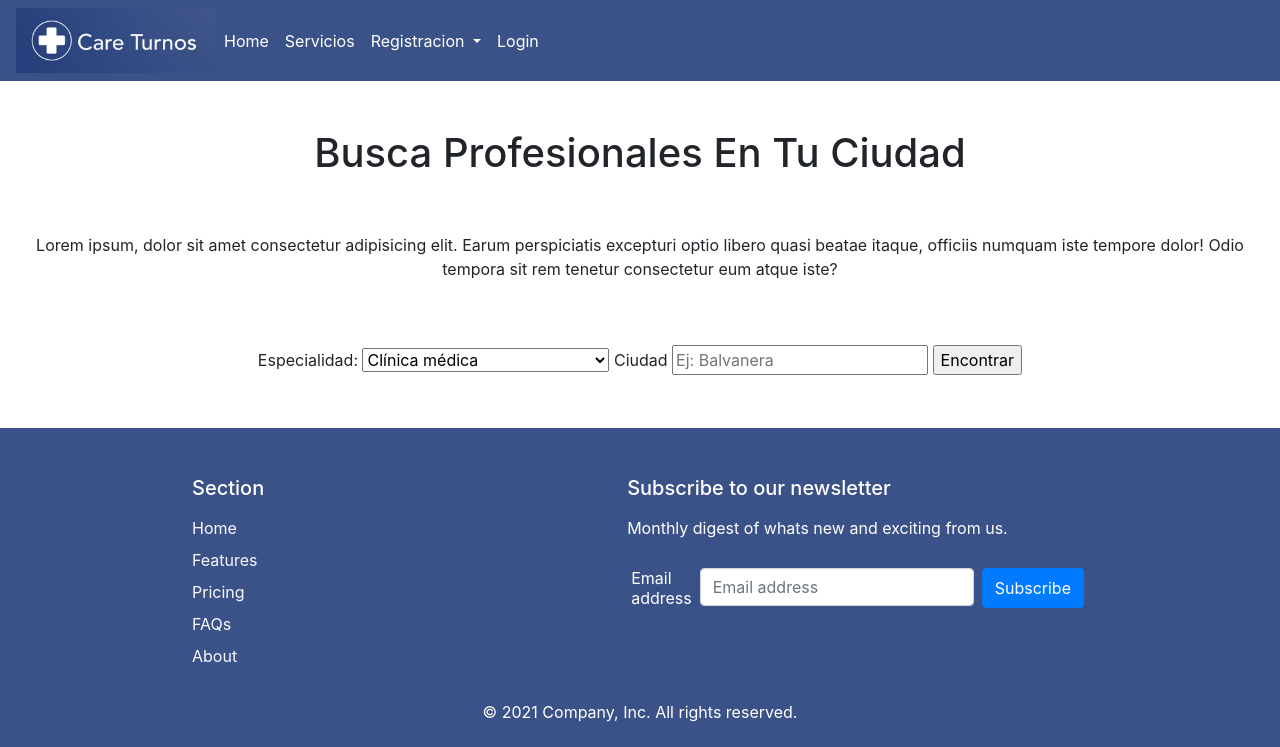
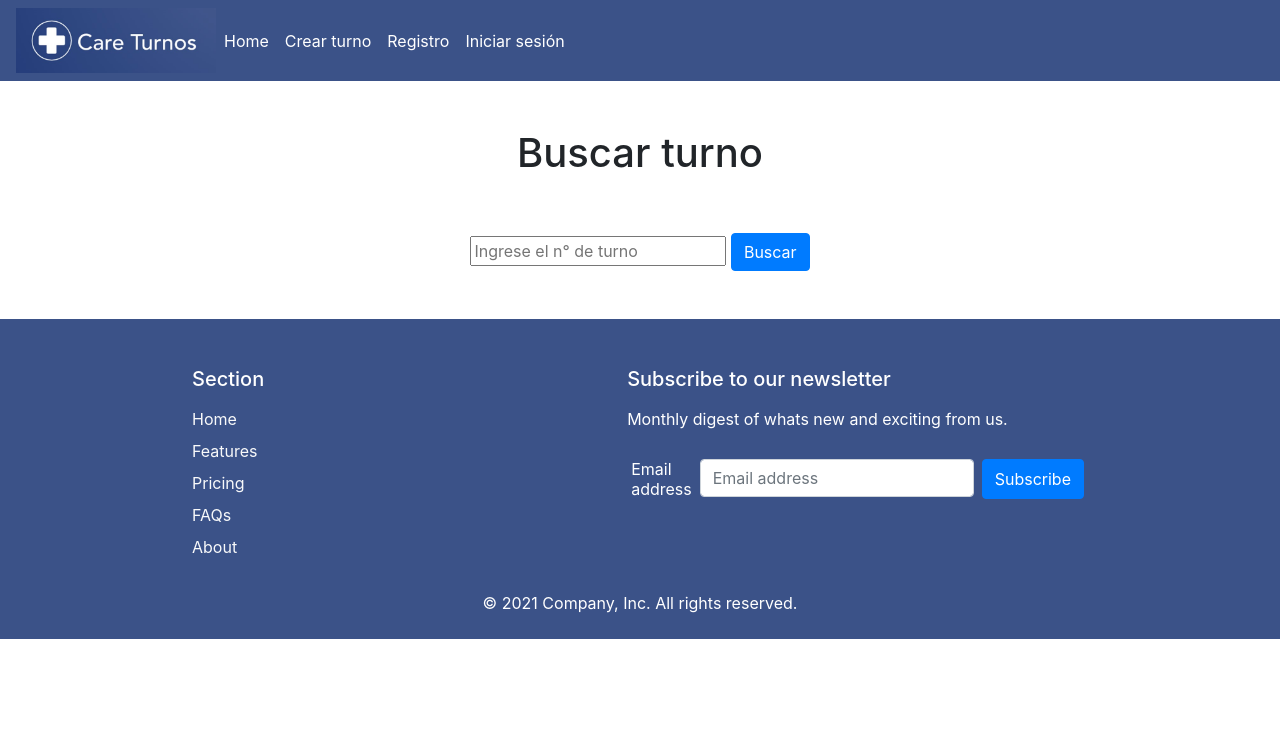
Before and after one commit to paulasofiasingh/GestionDeTurnos, a Django app: page / in a window 1280 px wide. Shown: the top 747 px of the page. Run offline with Django 4.2, Linux system fonts and the light colour scheme.

Commit message:
Cree los formularios de turno y de registro de pacientes. Cambio en el modelo de paciente

```diff
--- a/gestion/urls.py
+++ b/gestion/urls.py
@@ -5,6 +5,9 @@ from . import views
 urlpatterns = [
     path('', views.index, name='index'),
     path('create/', views.create, name='create'),
-    path('<int:id>/', views.detail, name='detail'),
+    path('turnos/', views.turnos, name='turnos'),
+    path('turnos/<int:id>/', views.detail, name='detail'),
+    path('buscar', views.buscar, name='buscar'),
     path('<int:id>/update/', views.update, name='update'),
+    path('registro/', views.signup, name='signup'),
 ]
--- a/gestion/views.py
+++ b/gestion/views.py
@@ -1,41 +1,79 @@
 from contextvars import Context
 from pipes import Template
-from django.shortcuts import render
+from django.shortcuts import render, redirect, get_object_or_404
 from django.http import HttpResponse
-from gestion.forms import Turnos
-
+from gestion.forms import TurnosForms
+from gestion.models import Medico, Paciente
+from django.contrib import messages
+from .models import Turno
+from django.db.models import Q
+from .forms import SignUpForm
+from django.contrib.auth.models import User
 
 # Create your views here.
 def index(request):
-    titulo = "Busca profesionales en tu ciudad"
-    descripcion = "Lorem ipsum, dolor sit amet consectetur adipisicing elit. Earum perspiciatis excepturi optio libero quasi beatae itaque, officiis numquam iste tempore dolor! Odio tempora sit rem tenetur consectetur eum atque iste?"
-    especialidades =  [
-            'Clínica médica',
-            'Dermatología',
-            'Gastroenterología'
-            'Ginecología',
-            'Nefrología',
-            'Nutrición',
-            'Traumatología'
-            ]
-    contexto = {
-        "titulo": titulo,
-        "especialidades": especialidades,
-        "descripcion": descripcion,
-        }
-    return render(request,'gestion/publica/index.html', contexto)
+    queryset = request.GET.get("buscar")
+    if queryset:
+        lista = Turno.objects.filter(
+            Q(turno_id = queryset)
+        )
+    return render(request,'gestion/publica/index.html')
 
 def create(request):
-    if (request.method == 'POST'):
-        turno_form = Turnos(request.POST)
+    if request.method == 'GET':
+        turno_form_get = TurnosForms()
+        return render(request, 'gestion/publica/form.html',{'turno_form':turno_form_get})
+    else:
+        try:
+            print(request.FILES)
+            turno_form = TurnosForms(request.POST, request.FILES)
+            if(turno_form.is_valid()):
+                messages.success(request,'El turno ha sido agendado exitosamente.')
+                turno_form.save()
+                return redirect('index')
+            else :
+                print("Ha ocurrido un error. Vuelva a intentarlo.")
 
-    else:
+        except ValueError:
+            return render(request, 'form.html', {"turno_form": TurnosForms(), "error": "Error al crear el turno."})
 
-        turno_form = Turnos()
-    return render(request, 'gestion/publica/form.html',{'turno_form':turno_form})
+def turnos(request):
+    """turnos = Turno.objects.all()
+    turnos = Turno.objects.values_list('id')"""
+    turnos = list(Turno.objects.all())
+    return render(request, 'gestion/publica/listar_turnos.html', {'turnos': turnos})
 
 def detail(request, id):
-    return HttpResponse("Estás viendo el detalle del turno %s." % id)
+    turno = get_object_or_404(Turno, pk=id)
+    return render(request, 'gestion/publica/detail.html', {'turno':turno})
+
+def buscar(request):
+    queryset = request.GET.get("buscar")
+    turno = get_object_or_404(Turno, pk=queryset)
+    return render(request, 'gestion/publica/detail.html', {'turno':turno})
 
 def update(request, id):
     return HttpResponse("Estás actualizando el turno %s." % id)
+
+def signup(request):
+    if request.method == 'GET':
+        return render(request, 'gestion/publica/signup.html', {'userform': SignUpForm})
+    else:
+        if request.POST['password1'] == request.POST['password2']:
+            try:
+                user = User.objects.create_user(
+                    username=request.POST['username'],
+                    password=request.POST['password1'])
+                user.save()
+                paciente = Paciente.objects.create(
+                    nombre=request.POST['nombre'],
+                    apellido=request.POST['apellido'],
+                    fecha_nacimiento=request.POST['fecha_nacimiento'],
+                    obra_social=request.POST['obra_social'],
+                    usuario_id=user.pk)
+                paciente.save()
+                return HttpResponse('Usuario creado satisfactoriamente')
+            except ValueError:
+                print(ValueError)
+                return HttpResponse('El usuario ya existe')
+        return HttpResponse('Las contraseñas no coinciden.')
--- a/templates/gestion/publica/form.html
+++ b/templates/gestion/publica/form.html
@@ -1,6 +1,7 @@
 {% extends './base.html' %}
 
 {% block content %}
+<h1>Crear turno</h1>
 <form novalidate id="turno-form" name="turno-form" action="{% url 'create' %}" method="POST">
     {% csrf_token %}
 <div class="row" >
--- a/templates/gestion/publica/index.html
+++ b/templates/gestion/publica/index.html
@@ -4,18 +4,13 @@
 
 {% block content %}
 <div class="container-fluid">
-    <h1 class="py-5 text-center">{{ titulo | title }}</h1>
-    <p class="text-center">{{ descripcion }}</p>
-    <div class="text-center py-5">
-        <label>Especialidad:</label>
-        <select>
-            {% for especialidad in especialidades %}
-            <option>{{ especialidad }}</option>
-            {% endfor %}
-        </select>
-        <label for="ciudad">Ciudad</label>
-        <input type="text" id="ciudad" name="ciudad" placeholder="Ej: Balvanera">
-        <input type="submit" value="Encontrar">
+    <h1 class="py-5 text-center">Buscar turno</h1>
+    <div class="text-center pb-5">
+    <form action="{% url 'buscar' %}" method="GET">
+        <input type="text" placeholder="Ingrese el n° de turno" name="buscar">
+        <button class="btn btn-primary" type="submit">Buscar</button>
+    </form>
     </div>
 </div>
+
 {% endblock %}
--- a/templates/gestion/publica/navbar.html
+++ b/templates/gestion/publica/navbar.html
@@ -19,7 +19,7 @@
         <a class="nav-link" href="/">Home</a>
       </li>
       <li class="nav-item">
-        <a class="nav-link" href="#">Servicios</a>
+        <a class="nav-link" href={% url 'create' %}>Crear turno </a>
       </li>
 
       {% if request.user.is_authenticated and request.user.is_medico %}
@@ -54,22 +54,17 @@
 
       {% else %}
 
-      <li class="nav-item dropdown">
-        <a class="nav-link dropdown-toggle" href="#" id="navbarDropdownMenuLink" data-toggle="dropdown" aria-haspopup="true" aria-expanded="false">
-          Registracion
+      <li>
+        <a class="nav-link" href={% url 'signup' %} aria-haspopup="true" aria-expanded="false">
+          Registro
         </a>
-        <div class="dropdown-menu" aria-labelledby="navbarDropdownMenuLink">
-          <a class="dropdown-item" href="/registracion/medico">Medicos</a>
-          <a class="dropdown-item" href="/registracion/paciente">Pacientes</a>
-          {% comment %} <a class="dropdown-item" href="#">Something else here</a> {% endcomment %}
-        </div>
         {% comment %} <li>
         <button type="button" class="btn btn-white" data-toggle="tooltip" data-placement="right" title="Tooltip on right">
           Tooltip on right
         </button>
         </li> {% endcomment %}
         <li class="nav-item">
-          <a class="nav-link" href="/login">Login</a>
+          <a class="nav-link" href="/login">Iniciar sesión</a>
         </li>
       </li>
       {% endif %}
```
Also changed, not shown: gestion/forms.py (+63 -5 lines), gestion/models.py (+11 -0 lines), templates/gestion/publica/detail.html (added, +11 -0 lines), templates/gestion/publica/listar_turnos.html (added, +14 -0 lines), templates/gestion/publica/signup.html (added, +11 -0 lines), gestion/migrations/0002_paciente_usuario.py (added).
